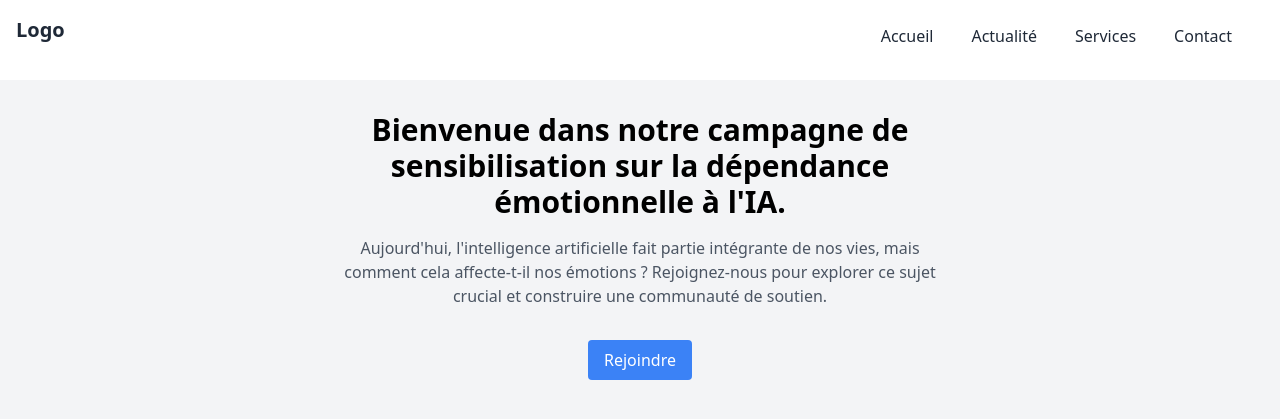
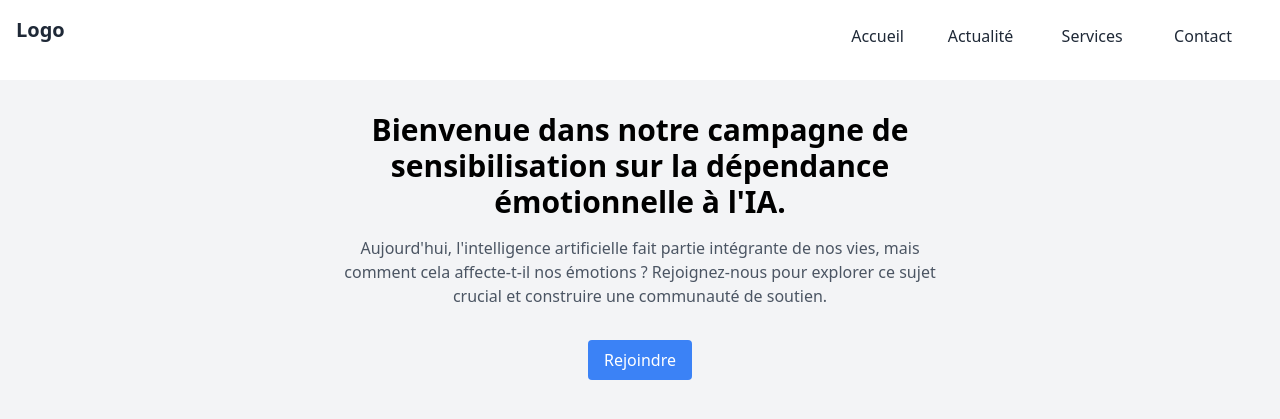
Before and after one commit to Oceane86/Oceane86.github.io, a plain HTML site: page index.html in a window 1280 px wide. Shown: the top 419 px of the page. Drawn offline with nearby package versions, Linux system fonts and the light colour scheme.

Commit message:
Initial commit

```diff
--- a/assets/css/styles.css
+++ b/assets/css/styles.css
@@ -2,9 +2,11 @@
     /* Adjust styles for tablets and larger screens in landscape mode */
     #menuItems {
         display: grid;
-        grid-template-columns: repeat(4, auto);
+        grid-template-columns: repeat(auto-fit, minmax(0, 1fr));
         grid-template-rows: none;
         place-items: end;
-        gap: 1rem;
+        gap: 4rem;
     }
+
+
 }
```
